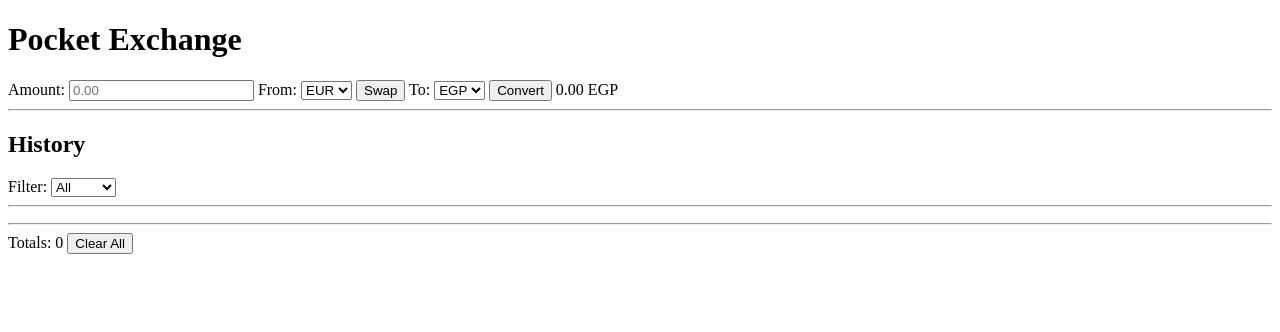
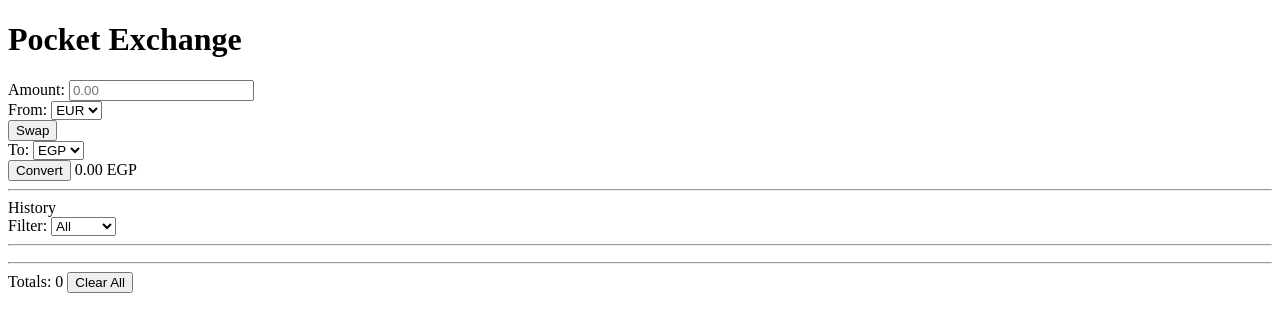
Before and after one commit to samaadam1/PocketExchange, a plain HTML site: page index.html in a window 1280 px wide. Drawn offline with Linux system fonts and the light colour scheme.

Commit message:
Modified page structure

```diff
--- a/index.html
+++ b/index.html
@@ -15,8 +15,12 @@
 
     <main class="main">
         <section class="covertion">
+            <div class="convertion_input">
+                <div>
                     <label for="amount">Amount:</label>
                     <input type="number" id="amount" placeholder="0.00" min="0" step="any">
+                </div>
+                <div>
                     <label for="from">From:</label>
                     <select id="from">
                         <option value="EGP">EGP</option>
@@ -24,7 +28,9 @@
                         <option value="EUR" selected>EUR</option>
                         <option value="GBP">GBP</option>
                     </select>
+                </div>
                 <button id="swap">Swap</button>
+                <div>
                     <label for="to">To:</label>
                     <select id="to">
                         <option value="EGP" selected>EGP</option>
@@ -32,6 +38,8 @@
                         <option value="EUR">EUR</option>
                         <option value="GBP">GBP</option>
                     </select>
+                </div>
+            </div>
             <button id="convert">Convert</button>
             <output id="message"></output>
             <output id="result">0.00 EGP</output>
@@ -40,7 +48,8 @@
 
         <section class="history">
             <div class="history_header">
-                <h2>History</h2>
+                <span>History</span>
+                <div class="history_filter">
                     <label for="filter_history">Filter:</label>
                     <select id="filter_history">
                         <option value="all" selected>All</option>
@@ -58,6 +67,7 @@
                         </optgroup>
                     </select>
                 </div>
+            </div>
             <hr>
             <ul id="history_list">
                 <!-- History items will be appended here -->
```
Lines whose indentation alone changed are shown as unchanged.
